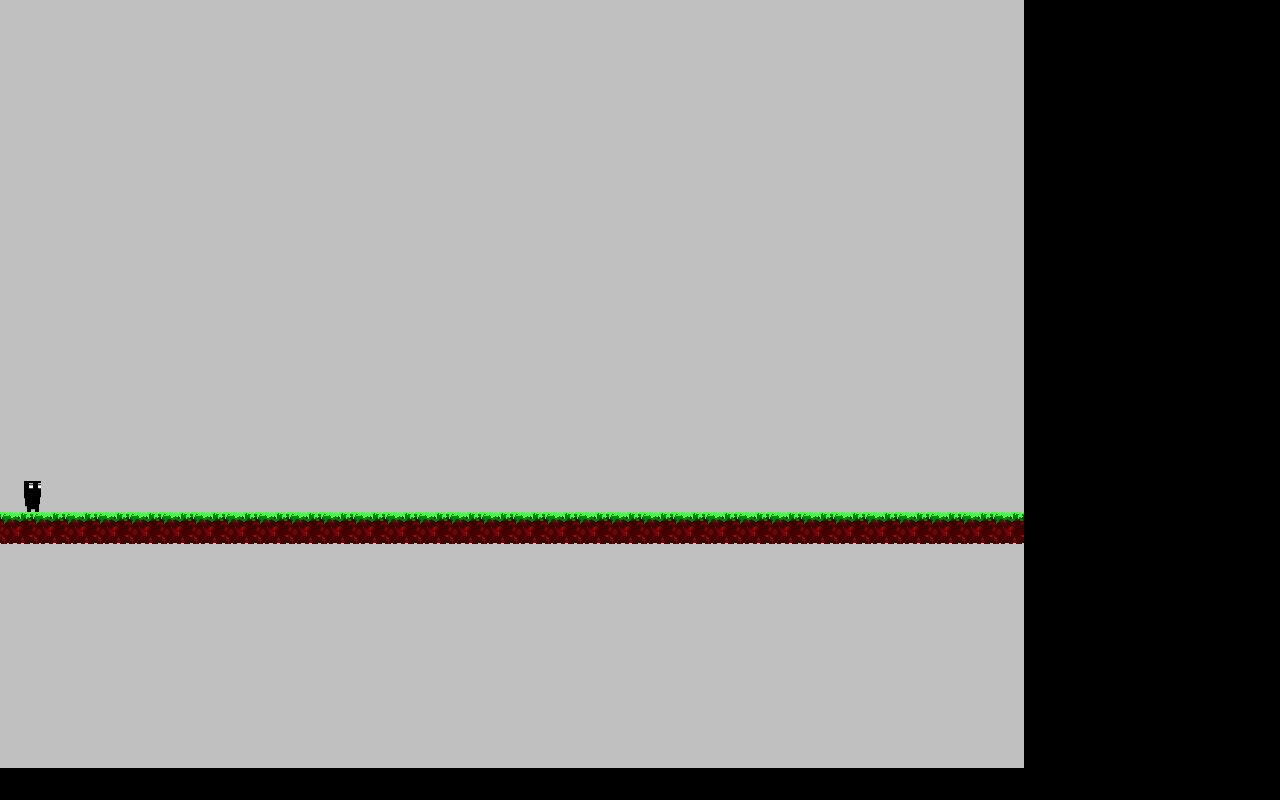
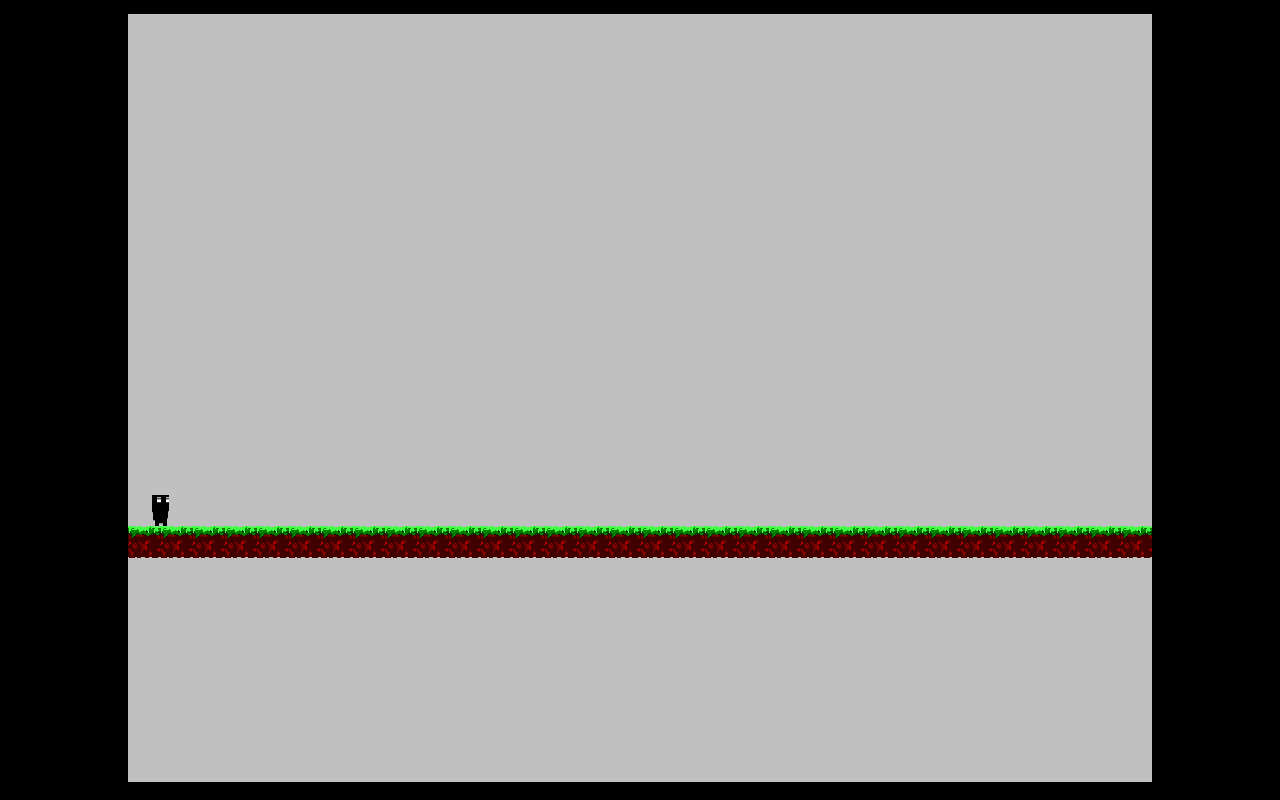
Before and after one commit to adfsadf81i/state-machine, a plain HTML site: page index.html in a window 1280 px wide. Drawn offline with Linux system fonts and the light colour scheme.

Commit message:
Update index.html

```diff
--- a/index.html
+++ b/index.html
@@ -16,10 +16,14 @@
         <style>
             body {
               background: #000000;
-              color:#cccccc;
-              margin: 0px;
-              padding: 0px;
-              border: 0px;
+            color: #cccccc;
+            margin: 0;
+            padding: 0;
+            border: 0;
+            display: flex;
+            justify-content: center;
+            align-items: center;
+            height: 100vh;
             }
             canvas {
                       image-rendering: optimizeSpeed;
```
